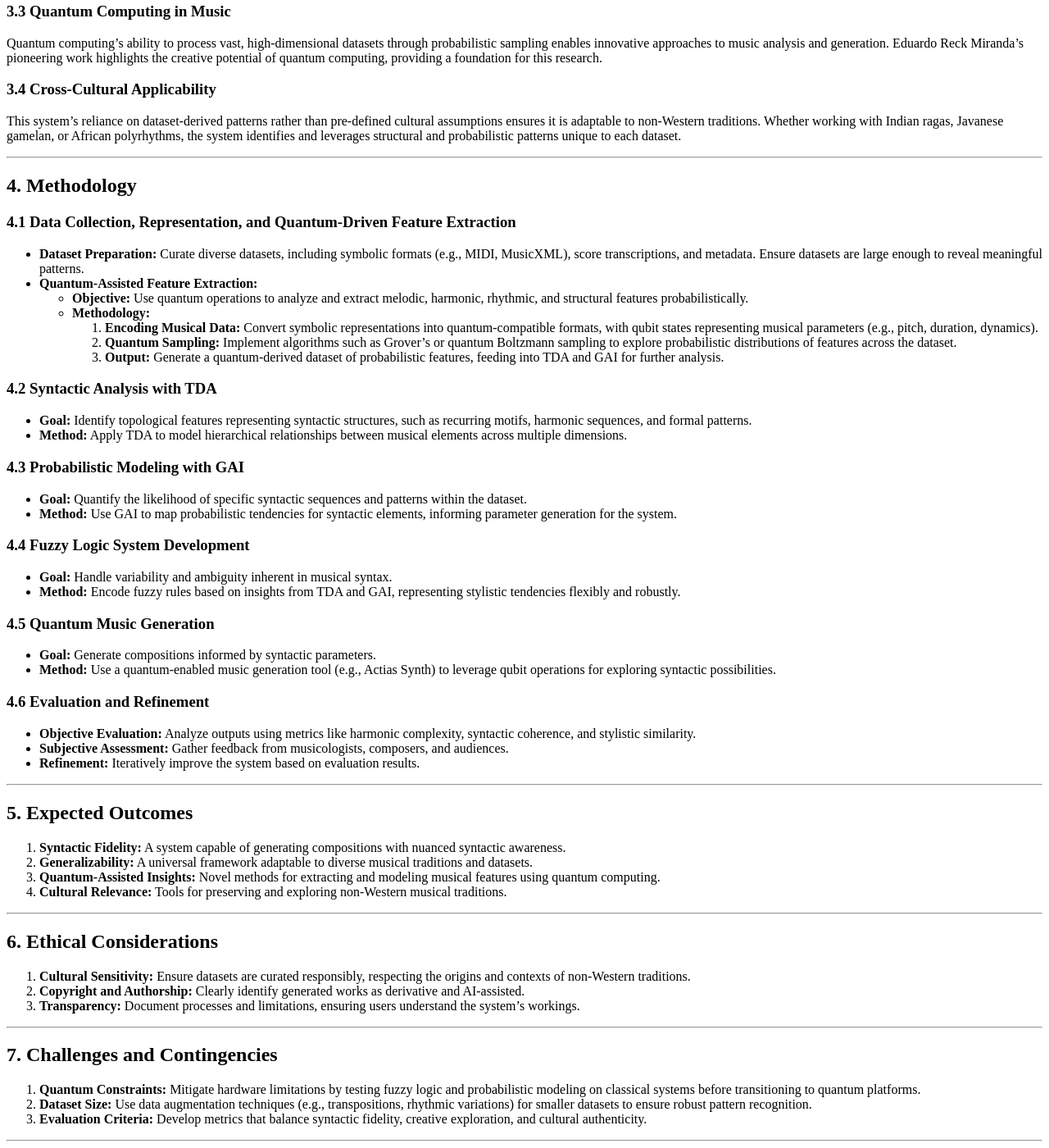
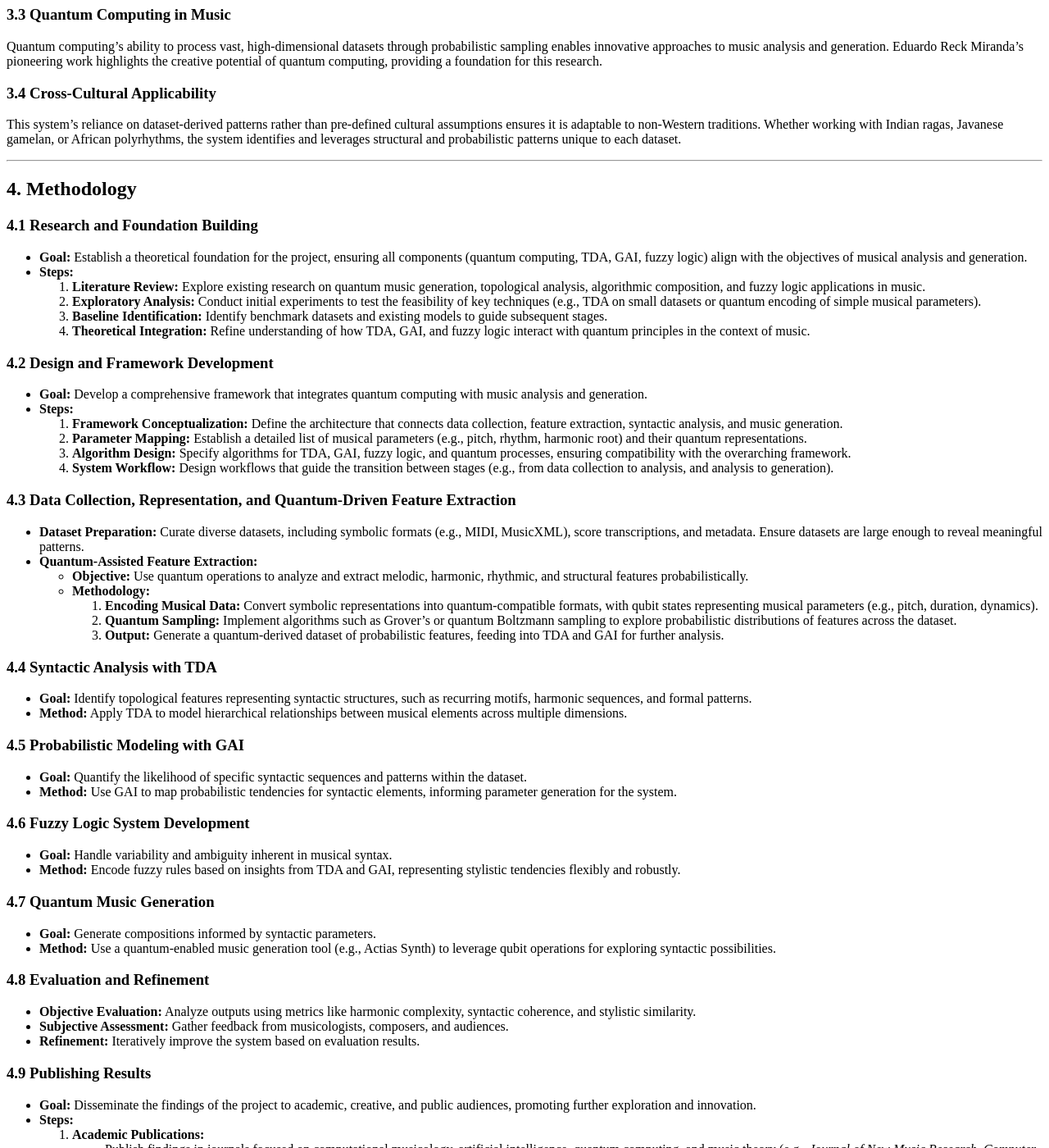
Before and after one commit to CHI-CityTech/QuantumMusic, a Jekyll site: the page built from InitialProposal.md, in a window 1280 px wide and 1400 px high, scrolled down 1913 px. Shown: the whole window at 82% size. Built offline with Jekyll 4.4.1, drawn with Linux system fonts in a browser that asks for light colours; our own code applies the rules of GitHub Pages for plain Markdown files; some of the changed text lies outside the part shown.

Commit message:
Update InitialProposal.md

```diff
--- a/InitialProposal.md
+++ b/InitialProposal.md
@@ -85,7 +81,23 @@ This system’s reliance on dataset-derived patterns rather than pre-defined cul
 
 ## **4. Methodology**
 
-### **4.1 Data Collection, Representation, and Quantum-Driven Feature Extraction**
+### **4.1 Research and Foundation Building**
+- **Goal:** Establish a theoretical foundation for the project, ensuring all components (quantum computing, TDA, GAI, fuzzy logic) align with the objectives of musical analysis and generation.
+- **Steps:**
+  1. **Literature Review:** Explore existing research on quantum music generation, topological analysis, algorithmic composition, and fuzzy logic applications in music.
+  2. **Exploratory Analysis:** Conduct initial experiments to test the feasibility of key techniques (e.g., TDA on small datasets or quantum encoding of simple musical parameters).
+  3. **Baseline Identification:** Identify benchmark datasets and existing models to guide subsequent stages.
+  4. **Theoretical Integration:** Refine understanding of how TDA, GAI, and fuzzy logic interact with quantum principles in the context of music.
+
+### **4.2 Design and Framework Development**
+- **Goal:** Develop a comprehensive framework that integrates quantum computing with music analysis and generation.
+- **Steps:**
+  1. **Framework Conceptualization:** Define the architecture that connects data collection, feature extraction, syntactic analysis, and music generation.
+  2. **Parameter Mapping:** Establish a detailed list of musical parameters (e.g., pitch, rhythm, harmonic root) and their quantum representations.
+  3. **Algorithm Design:** Specify algorithms for TDA, GAI, fuzzy logic, and quantum processes, ensuring compatibility with the overarching framework.
+  4. **System Workflow:** Design workflows that guide the transition between stages (e.g., from data collection to analysis, and analysis to generation).
+
+### **4.3 Data Collection, Representation, and Quantum-Driven Feature Extraction**
 - **Dataset Preparation:** Curate diverse datasets, including symbolic formats (e.g., MIDI, MusicXML), score transcriptions, and metadata. Ensure datasets are large enough to reveal meaningful patterns.
 - **Quantum-Assisted Feature Extraction:**
   - **Objective:** Use quantum operations to analyze and extract melodic, harmonic, rhythmic, and structural features probabilistically.
@@ -94,26 +106,49 @@ This system’s reliance on dataset-derived patterns rather than pre-defined cul
     2. **Quantum Sampling:** Implement algorithms such as Grover’s or quantum Boltzmann sampling to explore probabilistic distributions of features across the dataset.
     3. **Output:** Generate a quantum-derived dataset of probabilistic features, feeding into TDA and GAI for further analysis.
 
-### **4.2 Syntactic Analysis with TDA**
+### **4.4 Syntactic Analysis with TDA**
 - **Goal:** Identify topological features representing syntactic structures, such as recurring motifs, harmonic sequences, and formal patterns.
 - **Method:** Apply TDA to model hierarchical relationships between musical elements across multiple dimensions.
 
-### **4.3 Probabilistic Modeling with GAI**
+### **4.5 Probabilistic Modeling with GAI**
 - **Goal:** Quantify the likelihood of specific syntactic sequences and patterns within the dataset.
 - **Method:** Use GAI to map probabilistic tendencies for syntactic elements, informing parameter generation for the system.
 
-### **4.4 Fuzzy Logic System Development**
+### **4.6 Fuzzy Logic System Development**
 - **Goal:** Handle variability and ambiguity inherent in musical syntax.
 - **Method:** Encode fuzzy rules based on insights from TDA and GAI, representing stylistic tendencies flexibly and robustly.
 
-### **4.5 Quantum Music Generation**
+### **4.7 Quantum Music Generation**
 - **Goal:** Generate compositions informed by syntactic parameters.
 - **Method:** Use a quantum-enabled music generation tool (e.g., Actias Synth) to leverage qubit operations for exploring syntactic possibilities.
 
-### **4.6 Evaluation and Refinement**
+### **4.8 Evaluation and Refinement**
 - **Objective Evaluation:** Analyze outputs using metrics like harmonic complexity, syntactic coherence, and stylistic similarity.
 - **Subjective Assessment:** Gather feedback from musicologists, composers, and audiences.
 - **Refinement:** Iteratively improve the system based on evaluation results.
+
+### **4.9 Publishing Results**
+- **Goal:** Disseminate the findings of the project to academic, creative, and public audiences, promoting further exploration and innovation.
+- **Steps:**
+  1. **Academic Publications:**
+     - Publish findings in journals focused on computational musicology, artificial intelligence, quantum computing, and music theory (e.g., *Journal of New Music Research*, *Computer Music Journal*, *Quantum Science and Technology*).
+     - Present findings at conferences like the International Computer Music Conference (ICMC) and International Society for Music Information Retrieval (ISMIR).
+     - Ensure open access through preprint archives like arXiv or Zenodo.
+  2. **Creative Outputs:**
+     - Release example compositions created by the system to demonstrate its stylistic emulation and innovative potential.
+     - Partner with musicians to perform and extend these generated works.
+  3. **Technical Documentation:**
+     - Publish system code, models, and algorithms in an open-source repository (e.g., GitHub) under an appropriate license.
+     - Provide detailed user guides for deploying and experimenting with the system.
+  4. **Public Engagement:**
+     - Host workshops and webinars explaining the project’s methods and outcomes to both technical and general audiences.
+     - Develop interactive demonstrations, such as a web-based platform where users can generate music based on specified parameters.
+  5. **Feedback Loop:**
+     - Collect feedback from academic peers, composers, and audiences to refine and improve the system.
+
+---
+
+Let me know if you need further refinements! This should be ready for inclusion in a document or repository.
 
 ---
 
@@ -151,3 +186,4 @@ This research introduces a quantum-assisted framework for syntactically aware, c
 Include foundational research on TDA, quantum computing, fuzzy logic, and algorithmic composition.
 
 ---
+[^1]: Leonard B. Meyer explored how music engages listeners by creating patterns that evoke expectations, then manipulating or breaking those expectations to generate emotional and cognitive responses, driving both meaning and innovation in musical expression. [(Meyer, 1994)](https://press.uchicago.edu/ucp/books/book/chicago/M/bo3629352.html)
```
Also changed, not shown: other parts of InitialProposal.md (+1 -5 lines).
